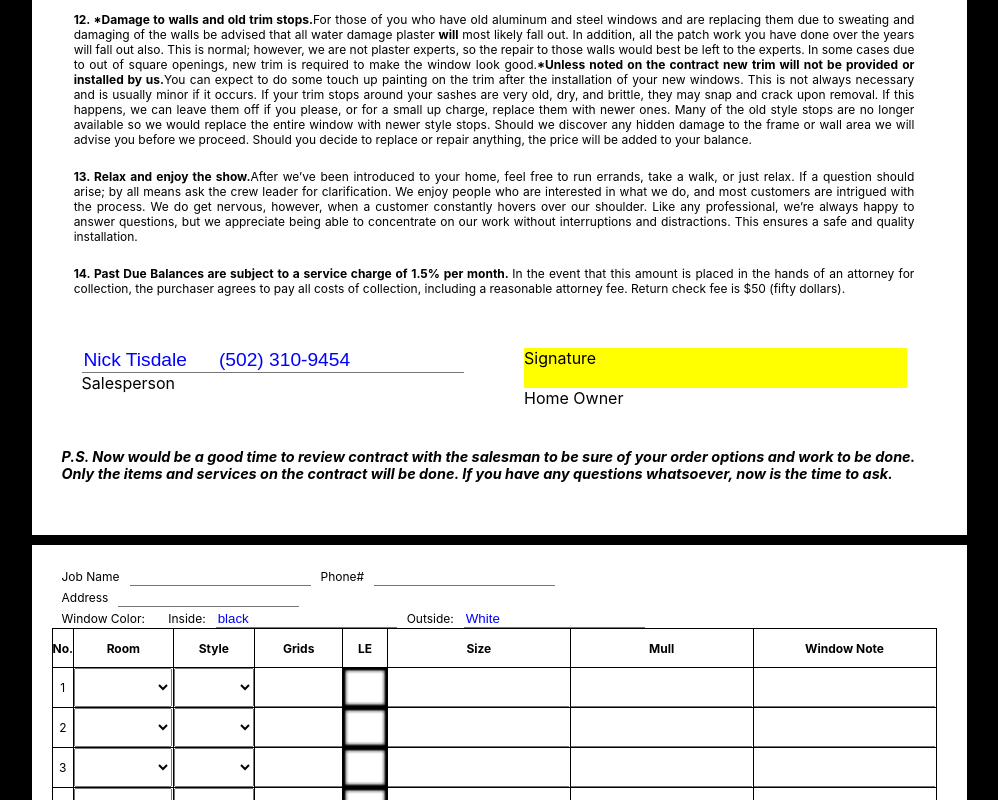
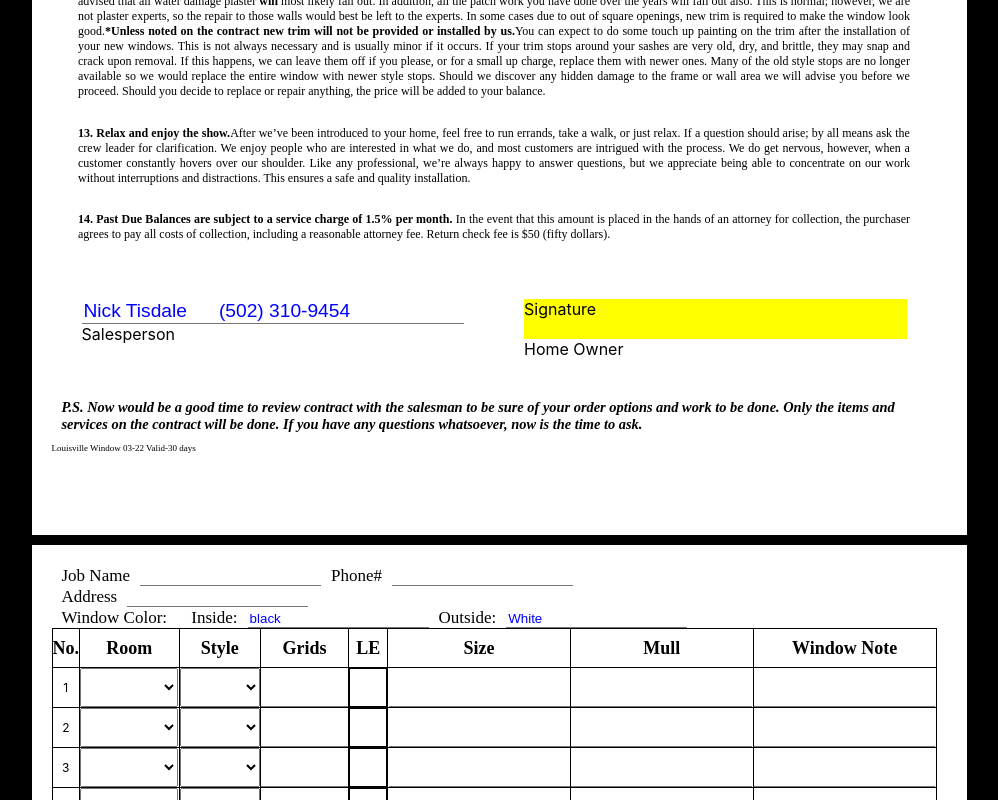
Before and after one commit to passionatestar99939/PDF-Form-docu-sign, a React (Create React App) app: page / in a window 1280 px wide. Shown: the part 2540-3340 px from the top of the page, without its empty margins (141-1139 px from the left). Built offline with nearby package versions, Linux system fonts and the light colour scheme.

Commit message:
Modified CheckBox

```diff
--- a/src/components/CheckBox/index.js
+++ b/src/components/CheckBox/index.js
@@ -13,14 +13,14 @@ const CheckBox = (props) => {
           className="ImageOfCheckBox Checked"
           onClick={() => setChecked(!checked)}
         >
-          <img src="images/checked.png" />
+          <img src="images/checked.gif" />
         </div>
       ) : (
         <div
           className="ImageOfCheckBox UnChecked"
           onClick={() => setChecked(!checked)}
         >
-          <img src="images/unchecked.png" />
+          {/* <img src="images/unchecked.png" /> */}
         </div>
       )}
     </div>
--- a/src/components/CheckBox/style.css
+++ b/src/components/CheckBox/style.css
@@ -9,5 +9,6 @@
 
 .ImageOfCheckBox {
   /* background-color: blue; */
+  border: 1px solid black;
   height: 100%;
 }
--- a/src/components/Content/style.css
+++ b/src/components/Content/style.css
@@ -1,4 +1,4 @@
 .Content p {
   text-align: justify;
-  margin: 2.5%;
+  margin: 3%;
 }
--- a/src/components/Footer/index.js
+++ b/src/components/Footer/index.js
@@ -1,7 +1,9 @@
 import React from 'react';
 
-const Footer = () => {
-  return <div>Footer</div>;
+import './style.css';
+
+const Footer = ({ children }) => {
+  return <div className="Footer">{children}</div>;
 };
 
 export default Footer;
--- /dev/null
+++ b/src/components/Footer/style.css
@@ -0,0 +1,5 @@
+.Footer {
+  font-size: 9px;
+  font-family: Swiss721BT-Roman_qa;
+  bottom: 0;
+}
--- a/src/components/Information/index.js
+++ b/src/components/Information/index.js
@@ -4,10 +4,9 @@ import Input from '../Input';
 
 import './style.css';
 
-const Information = ({ children }) => {
+const Information = () => {
   return (
     <>
-      {children}
       <div>
         <Label>Job Name</Label>
         <Input />
--- a/src/components/Label/style.css
+++ b/src/components/Label/style.css
@@ -1,4 +1,5 @@
 .label {
   margin: 10px;
-  font-size: 12px;
+  font-size: 17px;
+  font-family: TimesNewRomanPSMT_4i;
 }
--- a/src/components/Paragraph/style.css
+++ b/src/components/Paragraph/style.css
@@ -1,4 +1,4 @@
 .paragraph {
-  margin: 10px;
-  font-size: 12px;
+  font-size: 14px;
+  font-family: Swiss721BT-Roman_qa;
 }
--- a/src/components/WindowTable/style.css
+++ b/src/components/WindowTable/style.css
@@ -10,6 +10,11 @@
 .WindowTable th,
 .WindowTable td {
   text-align: center;
+}
+
+.WindowTable th {
+  font-size: 18px;
+  font-family: TimesNewRomanPS-BoldMT_4g;
 }
 
 .WindowTable th,
--- a/src/containers/HomePage/index.js
+++ b/src/containers/HomePage/index.js
@@ -77,6 +77,7 @@ const Page2 = () => {
           whatsoever, now is the time to ask.
         </div>
       </Paragraph>
+      <Footer>Louisville Window 03-22 Valid-30 days</Footer>
     </div>
   );
 };
```
Also changed, not shown: public/images/checked.gif (added), public/images/checked.png.
